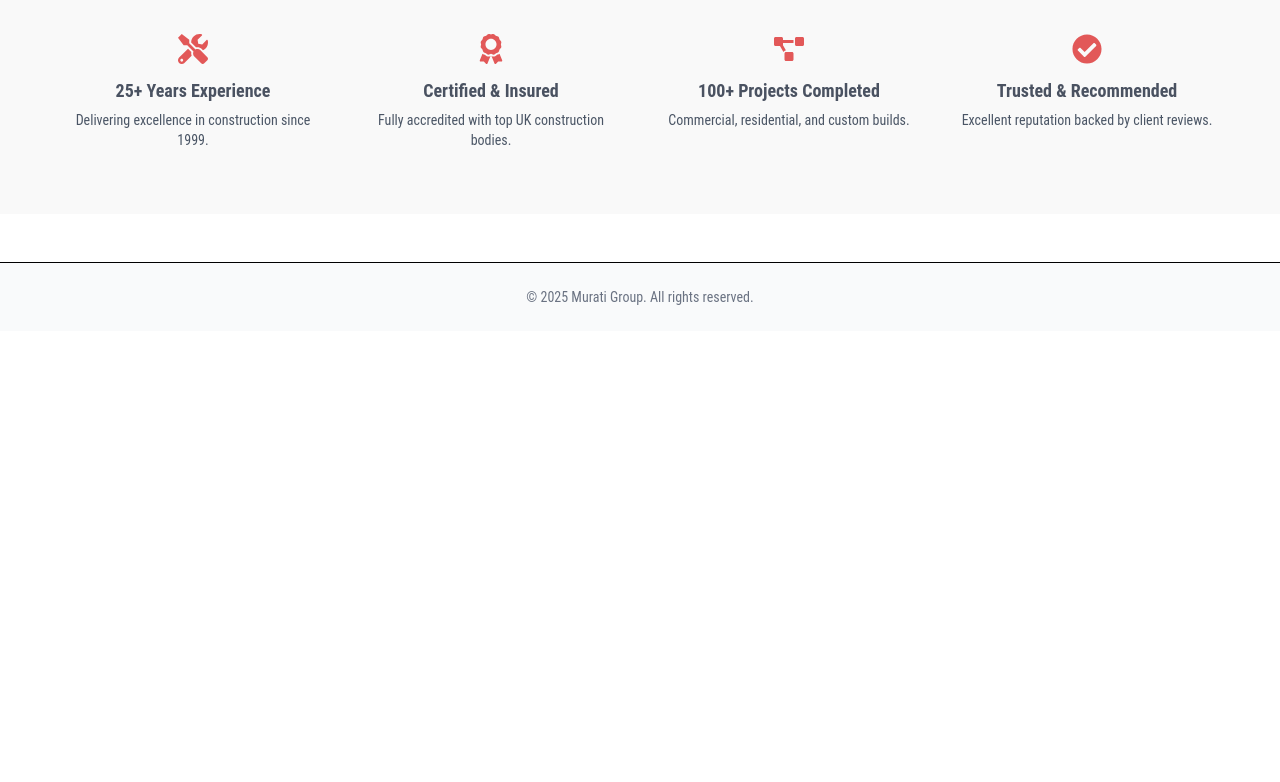
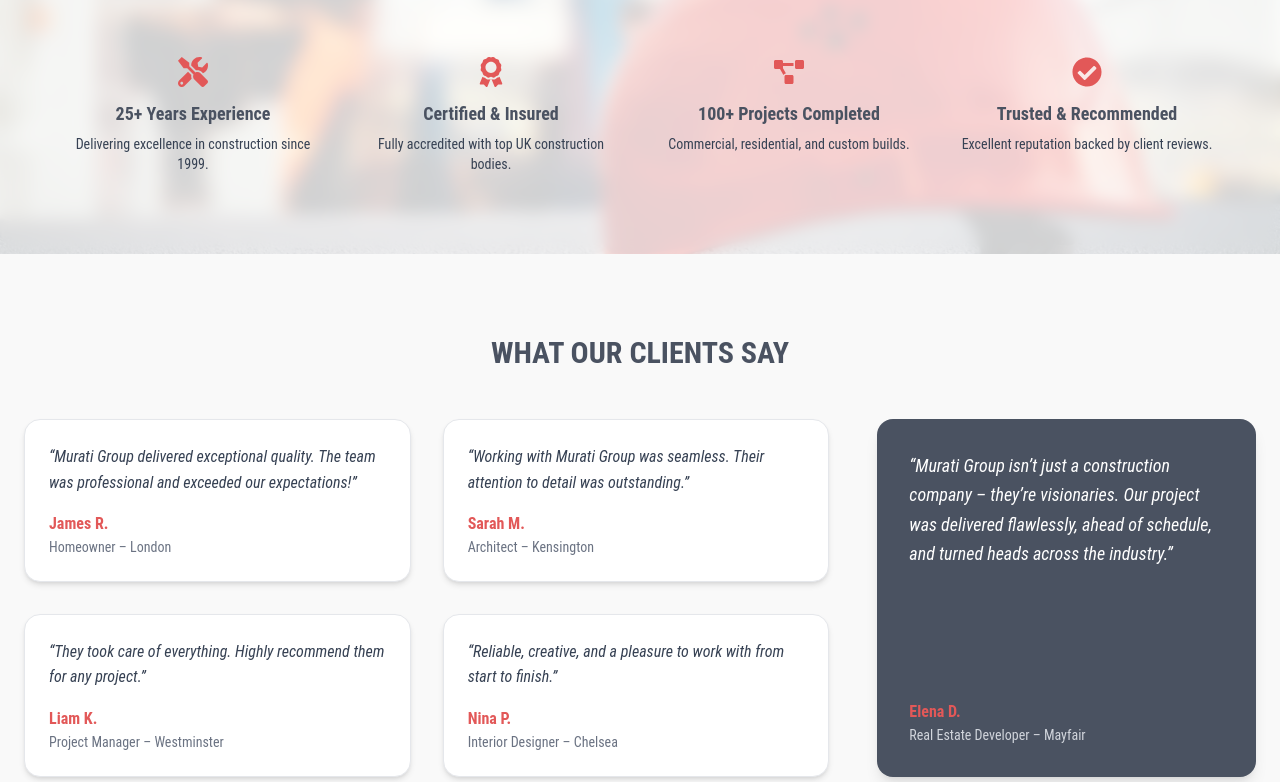
Before and after one commit to armirpepkola/murati-group, a Next.js app: page / in a window 1280 px wide. Shown: the part 2978-3760 px from the top of the page. Before the commit the page ends 3309 px from the top, so only its background shows below. Built offline with nearby package versions, Linux system fonts and the light colour scheme.

Commit message:
testimonials v1

```diff
--- a/src/app/page.tsx
+++ b/src/app/page.tsx
@@ -4,7 +4,7 @@
 import ServicesPreview from '@/components/home/ServicesPreview';
 import ProjectsPreview from '@/components/home/ProjectsPreview';
 import WhyChooseUs from '@/components/home/WhyChooseUs';
-// import Testimonials from '@/components/home/Testimonials';
+import Testimonials from '@/components/home/Testimonials';
 // import CTA from '@/components/home/CTA';
 
 export const metadata: Metadata = {
@@ -20,7 +20,7 @@
       <ServicesPreview />
       <ProjectsPreview />
       <WhyChooseUs />
-      {/* <Testimonials /> */}
+      <Testimonials />
       {/* <CTA /> */}
     </main>
   );
--- a/src/components/home/Testimonials.tsx
+++ b/src/components/home/Testimonials.tsx
@@ -0,0 +1,78 @@
+'use client';
+
+import React from 'react';
+
+type Testimonial = {
+  name: string;
+  role: string;
+  quote: string;
+};
+
+const gridTestimonials: Testimonial[] = [
+  {
+    name: 'James R.',
+    role: 'Homeowner – London',
+    quote: 'Murati Group delivered exceptional quality. The team was professional and exceeded our expectations!',
+  },
+  {
+    name: 'Sarah M.',
+    role: 'Architect – Kensington',
+    quote: 'Working with Murati Group was seamless. Their attention to detail was outstanding.',
+  },
+  {
+    name: 'Liam K.',
+    role: 'Project Manager – Westminster',
+    quote: 'They took care of everything. Highly recommend them for any project.',
+  },
+  {
+    name: 'Nina P.',
+    role: 'Interior Designer – Chelsea',
+    quote: 'Reliable, creative, and a pleasure to work with from start to finish.',
+  },
+];
+
+const featuredTestimonial: Testimonial = {
+  name: 'Elena D.',
+  role: 'Real Estate Developer – Mayfair',
+  quote:
+    '“Murati Group isn’t just a construction company – they’re visionaries. Our project was delivered flawlessly, ahead of schedule, and turned heads across the industry.”',
+};
+
+const Testimonials = () => {
+  return (
+    <section className="bg-[#f9f9f9] py-20 px-6">
+      <div className="max-w-7xl mx-auto mb-12 text-center">
+        <h2 className="text-3xl uppercase font-bold text-[#4a5261]">What Our Clients Say</h2>
+      </div>
+
+      <div className="max-w-7xl mx-auto grid md:grid-cols-3 gap-12">
+        {/* Left 2/3: Grid Testimonials */}
+        <div className="md:col-span-2 grid grid-cols-1 sm:grid-cols-2 gap-8">
+          {gridTestimonials.map((testimonial, index) => (
+            <div
+              key={index}
+              className="bg-white p-6 rounded-2xl shadow-md border border-gray-200"
+            >
+              <p className="text-gray-700 italic mb-4">“{testimonial.quote}”</p>
+              <div className="font-semibold text-[#e25858]">{testimonial.name}</div>
+              <div className="text-sm text-gray-500">{testimonial.role}</div>
+            </div>
+          ))}
+        </div>
+
+        {/* Right 1/3: Featured Testimonial */}
+        <div className="bg-[#4a5261] text-white p-8 rounded-2xl shadow-lg flex flex-col justify-between">
+          <div className="text-lg leading-relaxed italic mb-6">
+            {featuredTestimonial.quote}
+          </div>
+          <div>
+            <div className="font-bold text-[#e25858]">{featuredTestimonial.name}</div>
+            <div className="text-sm text-gray-300">{featuredTestimonial.role}</div>
+          </div>
+        </div>
+      </div>
+    </section>
+  );
+};
+
+export default Testimonials;
--- a/src/components/home/WhyChooseUs.tsx
+++ b/src/components/home/WhyChooseUs.tsx
@@ -26,15 +26,24 @@
 
 const WhyChooseUs = () => {
   return (
-    <section className="bg-[#f9f9f9] py-16 px-4 sm:px-8 lg:px-16">
-      <div className="max-w-6xl mx-auto text-center">
-        <h2 className="text-3xl font-bold text-[#4a5261] mb-12">Why Choose Us</h2>
+    <section
+      className="relative bg-cover bg-center bg-no-repeat py-20 px-4 sm:px-8 lg:px-16"
+      style={{ backgroundImage: `url('/images/hero.jpg')` }}
+    >
+      {/* Overlay */}
+      <div className="absolute inset-0 bg-white/80 backdrop-blur-sm"></div>
+
+      {/* Content */}
+      <div className="relative z-10 max-w-6xl mx-auto text-center">
+        <h2 className="text-3xl md:text-4xl font-condensed font-bold text-[#4a5261] mb-12 uppercase">
+          Why Choose Us
+        </h2>
         <div className="grid gap-10 grid-cols-1 sm:grid-cols-2 md:grid-cols-4">
           {highlights.map((item, index) => (
             <div key={index} className="flex flex-col items-center text-center">
               <div className="mb-4">{item.icon}</div>
               <h3 className="text-lg font-semibold text-[#4a5261]">{item.title}</h3>
-              <p className="text-sm text-gray-600 mt-2">{item.description}</p>
+              <p className="text-sm text-gray-700 mt-2">{item.description}</p>
             </div>
           ))}
         </div>
```
